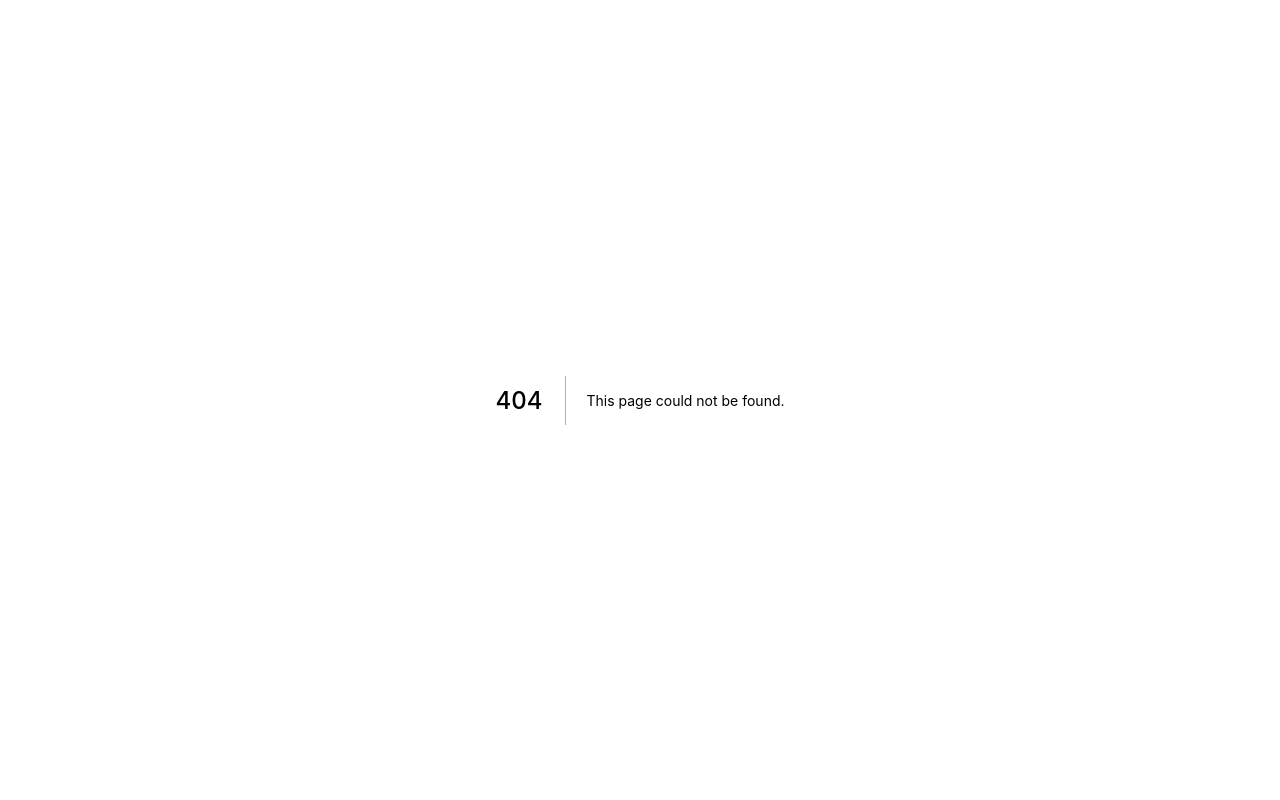
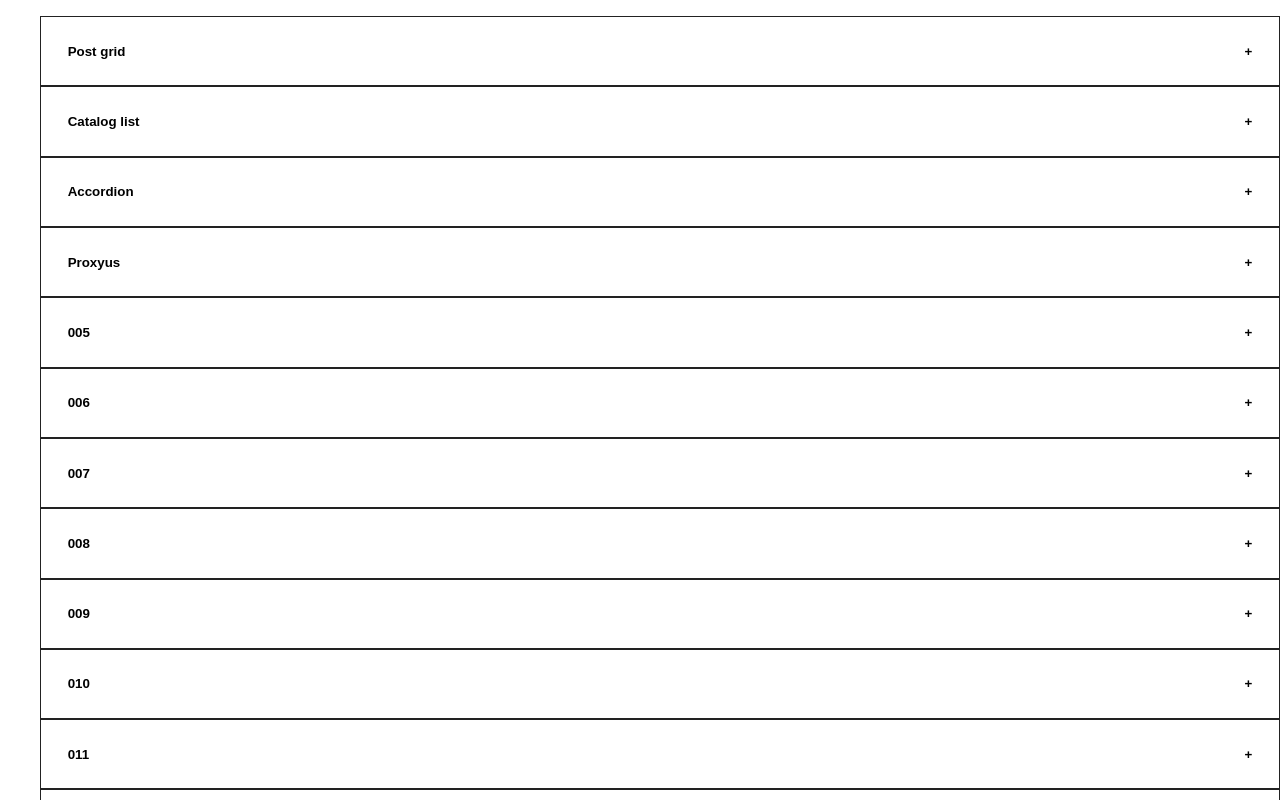
Before and after one commit to devbewill/purple-repo, a Next.js app: page /components/accordion/accordion in a window 1280 px wide. Before the commit this address had no page. Shown: the top 800 px of the page. Built offline with nearby package versions, Linux system fonts and the light colour scheme; a web font is replaced by a local one.

Commit message:
added close-not-open-item feature

```diff
--- /dev/null
+++ b/pages/components/accordion/accordion.js
@@ -0,0 +1,30 @@
+import styled from "styled-components";
+import { useState, useRef } from "react";
+import { project } from "../../data";
+import AccordionItem from "./AccordionItem";
+
+const Accordion = () => {
+  const [clicked, setClicked] = useState("0");
+
+  const handleToggle = (index) => {
+    if (clicked === index) {
+      return setClicked("0");
+    }
+    setClicked(index);
+  };
+
+  return (
+    <ul className="accordion">
+      {project.map((prj, index) => (
+        <AccordionItem
+          onToggle={() => handleToggle(index)}
+          active={clicked === index}
+          key={index}
+          prj={prj}
+        />
+      ))}
+    </ul>
+  );
+};
+
+export default Accordion;
--- a/pages/components/accordion/accordionItem.js
+++ b/pages/components/accordion/accordionItem.js
@@ -1,28 +1,26 @@
 import styled from "styled-components";
-import { useState, useRef } from "react";
+import { useEffect, useState, useRef } from "react";
 
-const AccordionItem = ({ prj }) => {
+const AccordionItem = ({ prj, active, onToggle }) => {
+  const { title, description } = prj;
   const contentEl = useRef();
-  const [clicked, setClicked] = useState(false);
   const [contentHeight, setContentHeight] = useState(contentEl);
-  const { title, description } = prj;
 
-  const handleToggle = () => {
-    setClicked((prev) => !prev);
+  useEffect(() => {
     setContentHeight(contentEl.current.scrollHeight);
-  };
+  }, []);
 
   return (
-    <li className={`accordion_item ${clicked ? "active" : ""}`}>
-      <Opener onClick={handleToggle}>
+    <li className={`accordion_item ${active ? "active" : ""}`}>
+      <Opener onClick={onToggle}>
         {title}
-        <span className="control">{clicked ? "—" : "+"} </span>
+        <span className="control">{active ? "—" : "+"} </span>
       </Opener>
 
       <ContentWrapper
-        clicked={clicked}
+        ref={contentEl}
         contentHeight={contentHeight}
-        ref={contentEl}
+        active={active}
       >
         <Description>{description}</Description>
       </ContentWrapper>
@@ -45,7 +43,7 @@
 `;
 
 const ContentWrapper = styled.div`
-  height: ${(props) => (props.clicked ? `${props.contentHeight}px` : "0px")};
+  height: ${(props) => (props.active ? `${props.contentHeight}px` : "0px")};
   overflow: hidden;
   transition: all 0.3s ease-out;
 `;
```
Also changed, not shown: pages/accordion.js (+5 -3 lines).
